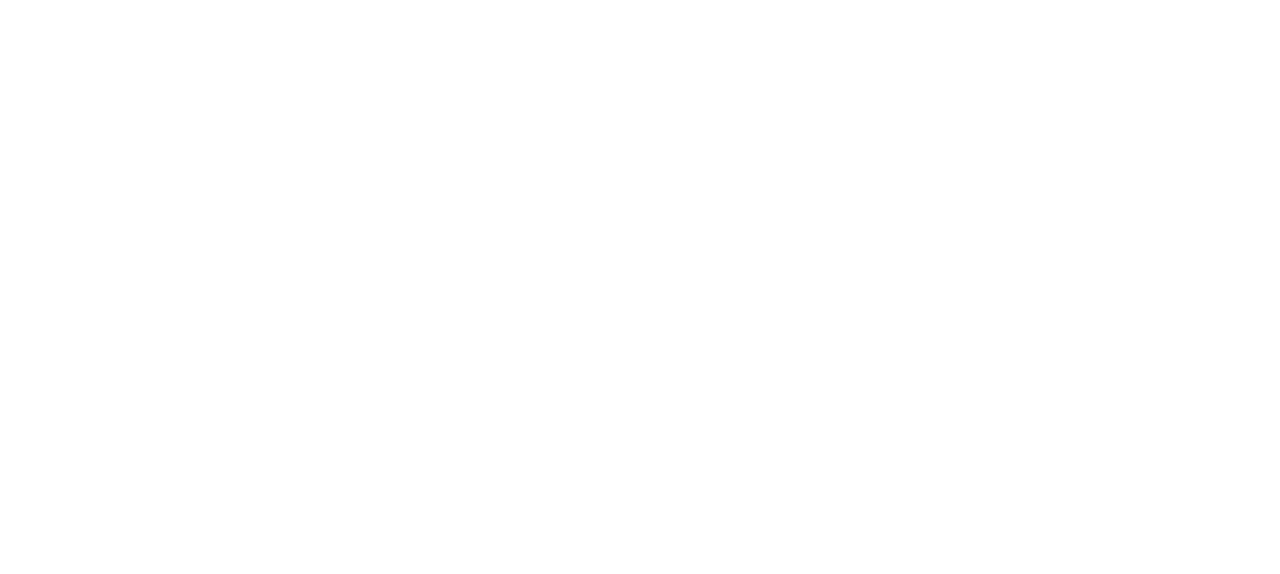
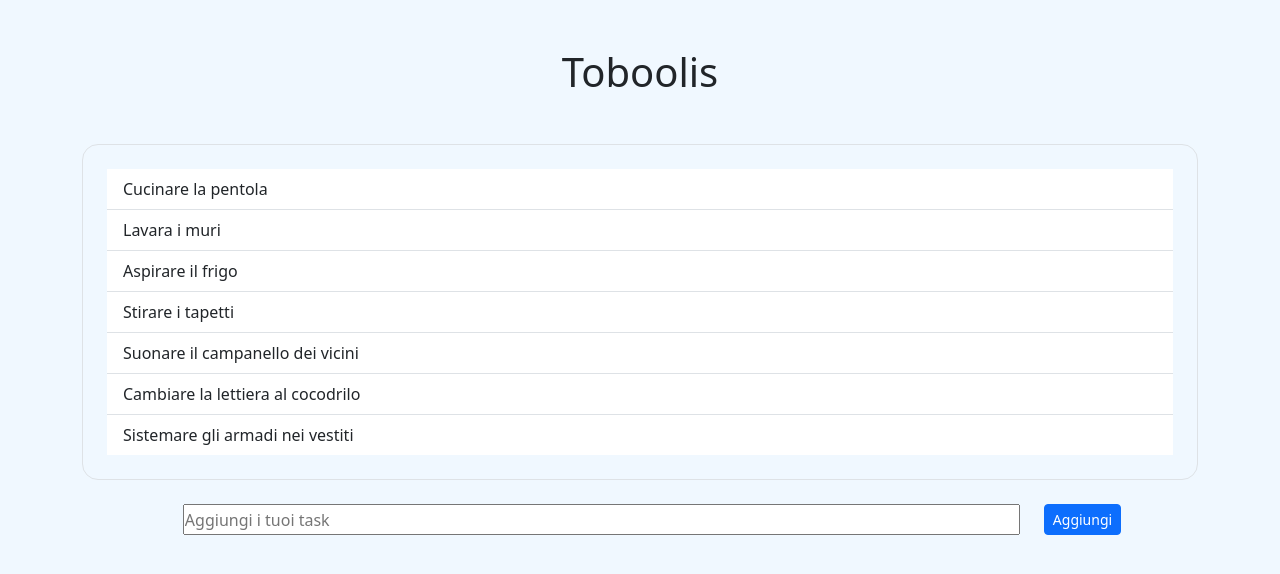
Before and after one commit to EugeniuPeruzzi/vue-todolist, a plain HTML site: page index.html in a window 1280 px wide. Drawn offline with nearby package versions, Linux system fonts and the light colour scheme.

Commit message:
implemented structure and vue array

```diff
--- a/css/style.css
+++ b/css/style.css
@@ -3,3 +3,7 @@
     padding: 0;
     box-sizing: border-box;
 }
+
+body{
+    background-color: aliceblue;
+}
--- a/index.html
+++ b/index.html
@@ -5,7 +5,7 @@
     <meta charset="UTF-8" />
     <meta http-equiv="X-UA-Compatible" content="IE=edge" />
     <meta name="viewport" content="width=device-width, initial-scale=1.0" />
-    <title>Documento</title>
+    <title>Toboolist Vue Js</title>
     <link href="https://cdn.jsdelivr.net/npm/bootstrap@5.3.0/dist/css/bootstrap.min.css" rel="stylesheet" integrity="sha384-9ndCyUaIbzAi2FUVXJi0CjmCapSmO7SnpJef0486qhLnuZ2cdeRhO02iuK6FUUVM" crossorigin="anonymous">
     <link rel="stylesheet" href="./css/style.css" />
 </head>
@@ -13,7 +13,26 @@
 <body>
 
     <div id="app">
-
+        <main>
+            <div class="container">
+                <div class="row">
+                    <div class="col-12">
+                        <div class="content-text text-center mt-5">
+                            <h1>Toboolis</h1>
+                        </div>
+                        <div class="list-content border rounded-4 mt-5">
+                            <ul class="list-group list-group-flush m-4">
+                                <li class="list-group-item" v-for="(list, index) in objsList">{{list.text}}</li>
+                            </ul>
+                        </div>
+                        <div class="col-12 mt-4 d-flex justify-content-center">
+                            <input class="w-75 mx-4" id="add-task" type="text" placeholder="Aggiungi i tuoi task" >
+                            <button class="btn btn-primary btn-sm">Aggiungi</button>
+                        </div>
+                    </div>
+                </div>
+            </div>
+        </main>
     </div>
 
     <script src='https://unpkg.com/vue@3/dist/vue.global.js'></script>
--- a/js/script.js
+++ b/js/script.js
@@ -5,7 +5,36 @@ const { createApp } = Vue
 createApp({
   data(){
     return{
-
+      objsList : [
+        {
+          text : 'Cucinare la pentola',
+          done : false
+        },
+        {
+          text : 'Lavara i muri',
+          done : false
+        },
+        {
+          text : 'Aspirare il frigo',
+          done : false
+        },
+        {
+          text : 'Stirare i tapetti',
+          done : false
+        },
+        {
+          text : 'Suonare il campanello dei vicini',
+          done : false
+        },
+        {
+          text : 'Cambiare la lettiera al cocodrilo',
+          done : false
+        },
+        {
+          text : 'Sistemare gli armadi nei vestiti',
+          done : false
+        },
+      ]
     }
   }
 }).mount('#app')
```
